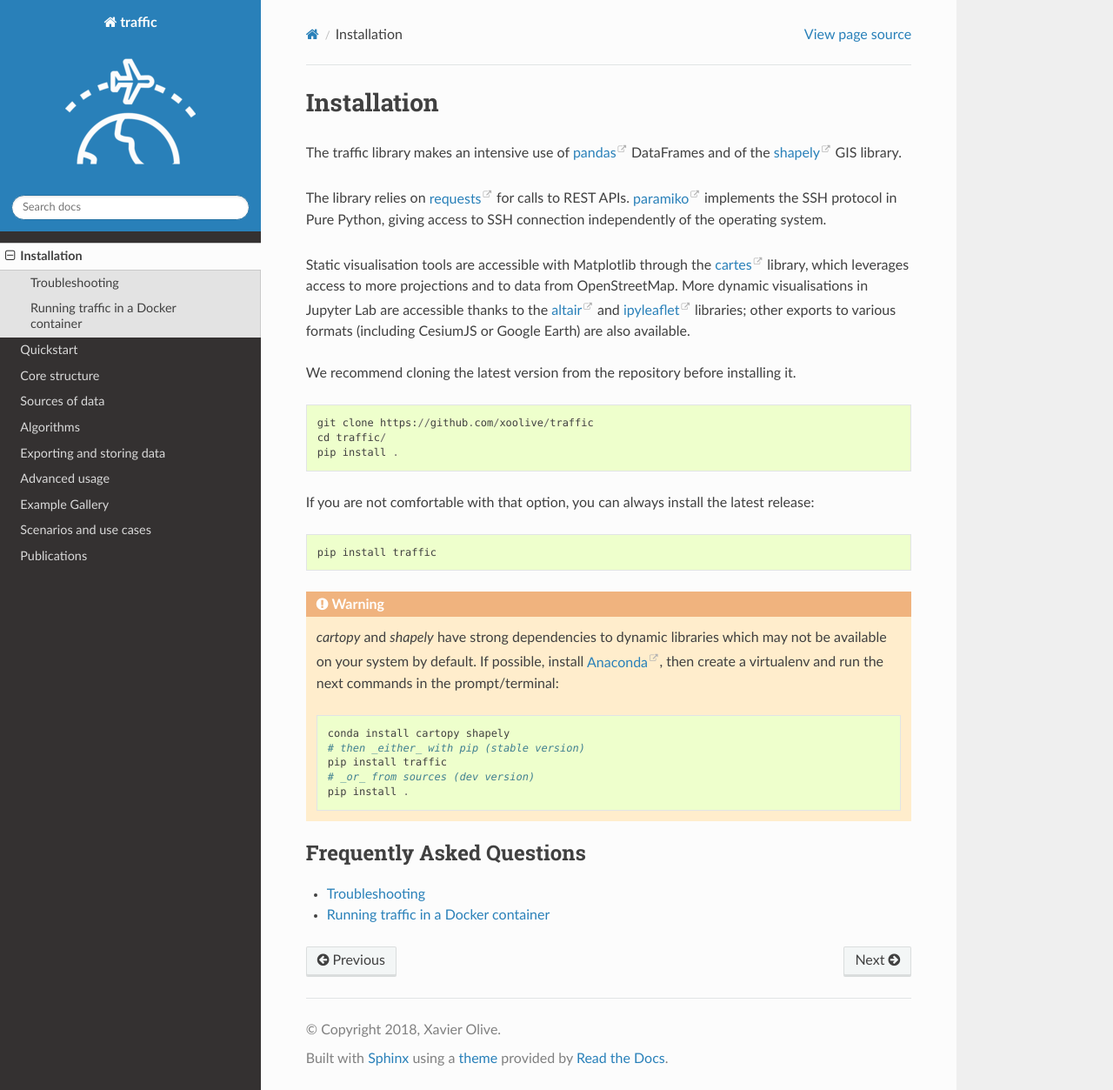
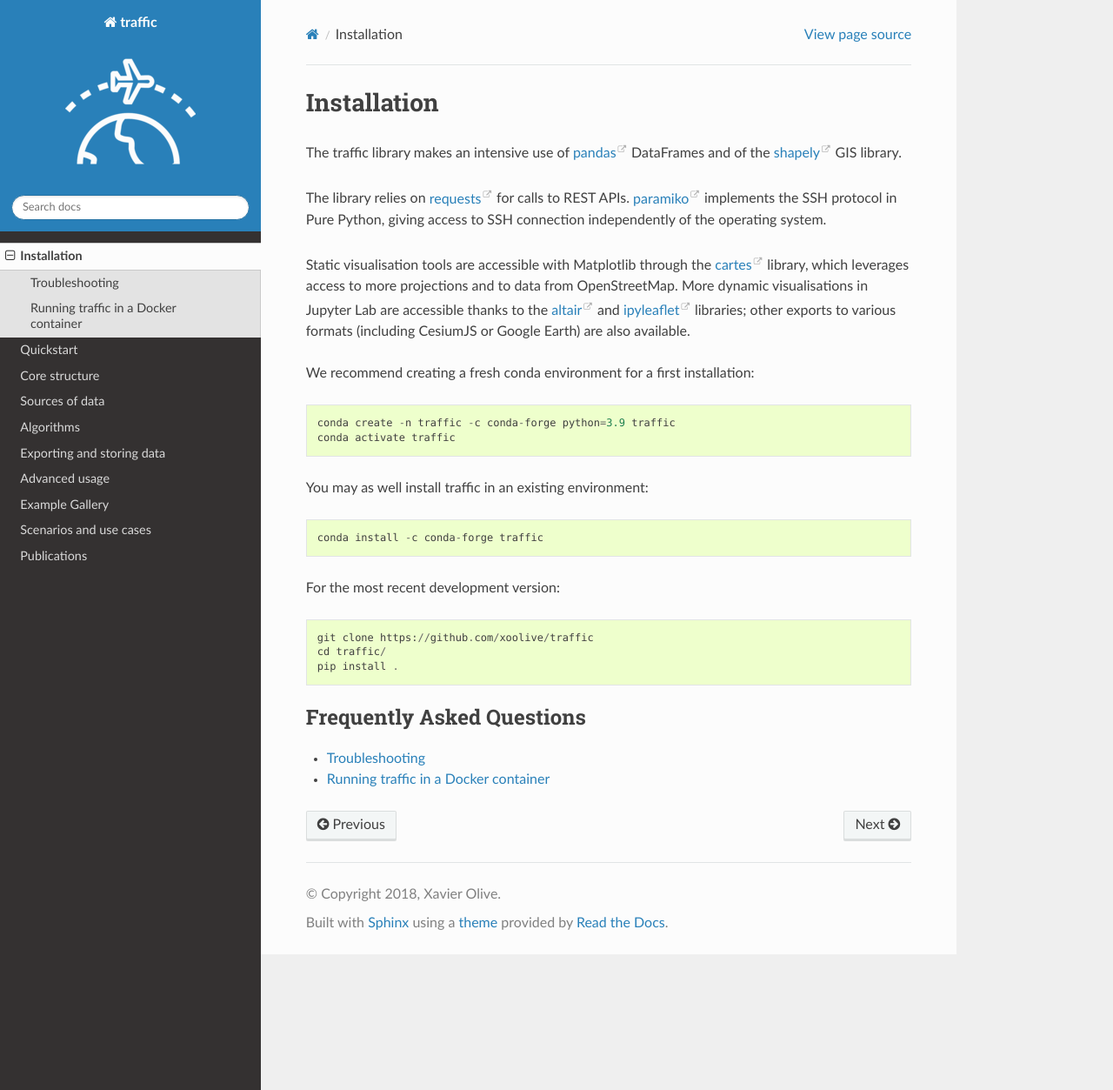
Before and after one commit to xoolive/traffic, a Sphinx documentation site: the page built from docs/installation.rst, in a window 1280 px wide and 1253 px high. Shown: the whole window at 87% size. Built offline with Sphinx 7.4.7 and the Read the Docs theme 2.0.0, drawn with Linux system fonts in a browser that asks for light colours; pages that are not in the unit, such as notebooks, are missing from menus; a script that is not in the unit is left out; comment, search, counter and statistics services are not loaded.

Commit message:
Update installation instructions

```diff
--- a/docs/installation.rst
+++ b/docs/installation.rst
@@ -17,32 +17,23 @@ visualisations in Jupyter Lab are accessible thanks to the `altair <https://alta
 <http://ipyleaflet.readthedocs.io/>`_ libraries; other exports to various formats
 (including CesiumJS or Google Earth) are also available.
 
-We recommend cloning the latest version from the repository before installing
-it.
+We recommend creating a fresh conda environment for a first installation:
+
+.. parsed-literal::
+    conda create -n traffic -c conda-forge python=3.9 traffic
+    conda activate traffic
+
+You may as well install traffic in an existing environment:
+
+.. parsed-literal::
+    conda install -c conda-forge traffic
+
+For the most recent development version:
 
 .. parsed-literal::
     git clone https://github.com/xoolive/traffic
     cd traffic/
     pip install .
-
-If you are not comfortable with that option, you can always install the latest
-release:
-
-.. parsed-literal::
-    pip install traffic
-
-.. warning::
-    `cartopy` and `shapely` have strong dependencies to dynamic libraries which
-    may not be available on your system by default. If possible, install
-    `Anaconda <https://www.anaconda.com/distribution/#download-section>`_,
-    then create a virtualenv and run the next commands in the prompt/terminal:
-
-    .. parsed-literal::
-       conda install cartopy shapely
-       # then _either_ with pip (stable version)
-       pip install traffic
-       # _or_ from sources (dev version)
-       pip install .
 
 .. toctree::
    :maxdepth: 1
--- a/setup.py
+++ b/setup.py
@@ -75,7 +75,7 @@ setup(
         "ipyleaflet",  # Leaflet for notebooks
         "tqdm>=4.28",  # progressbars
         "cartes>=0.2",
-        "pyModeS>=2.8",
+        "pyModeS>=2.9",
         "openap",
         "pyarrow",
         "beautifulsoup4",
```
Also changed, not shown: readme.md (+14 -10 lines).
